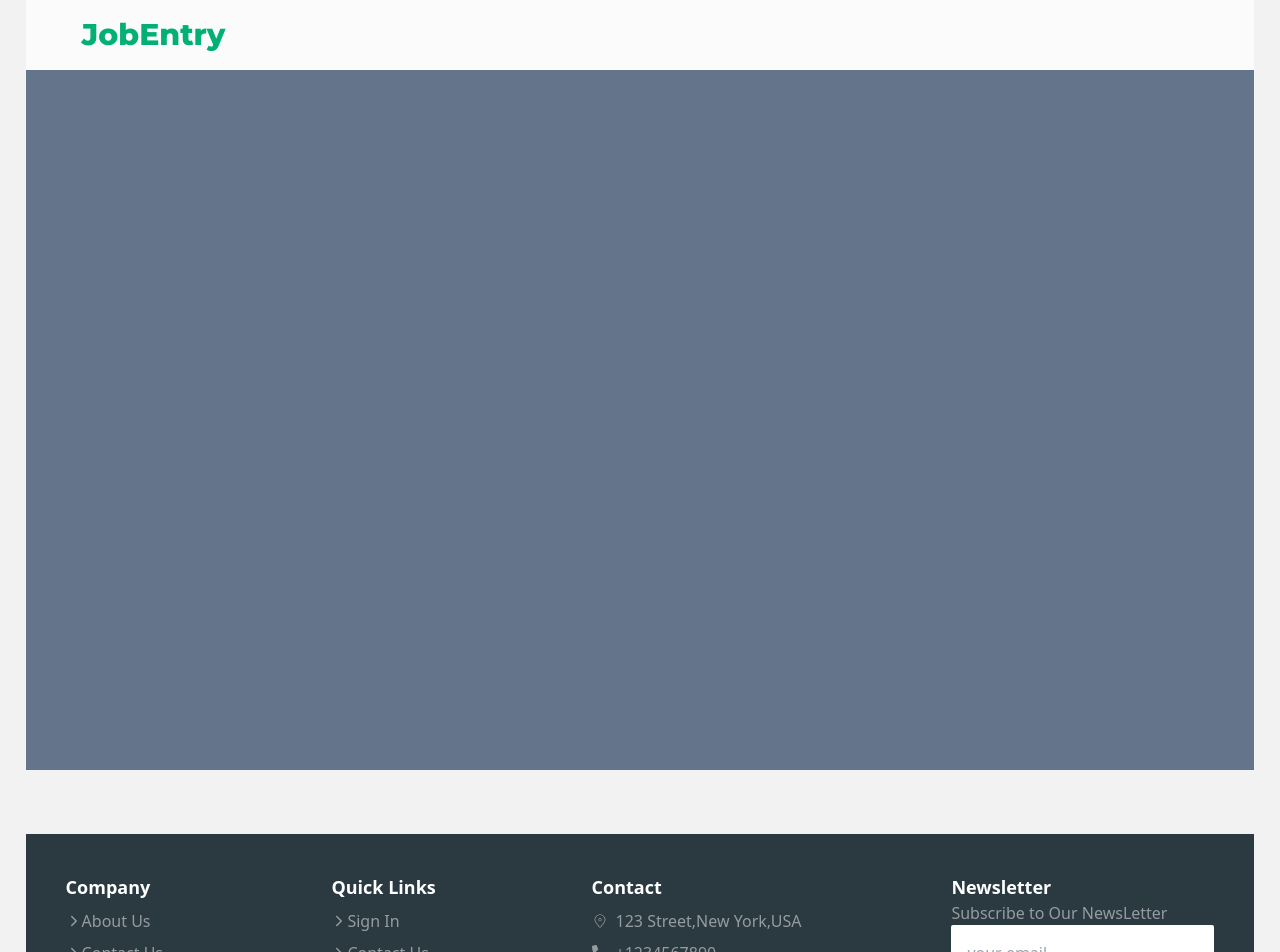
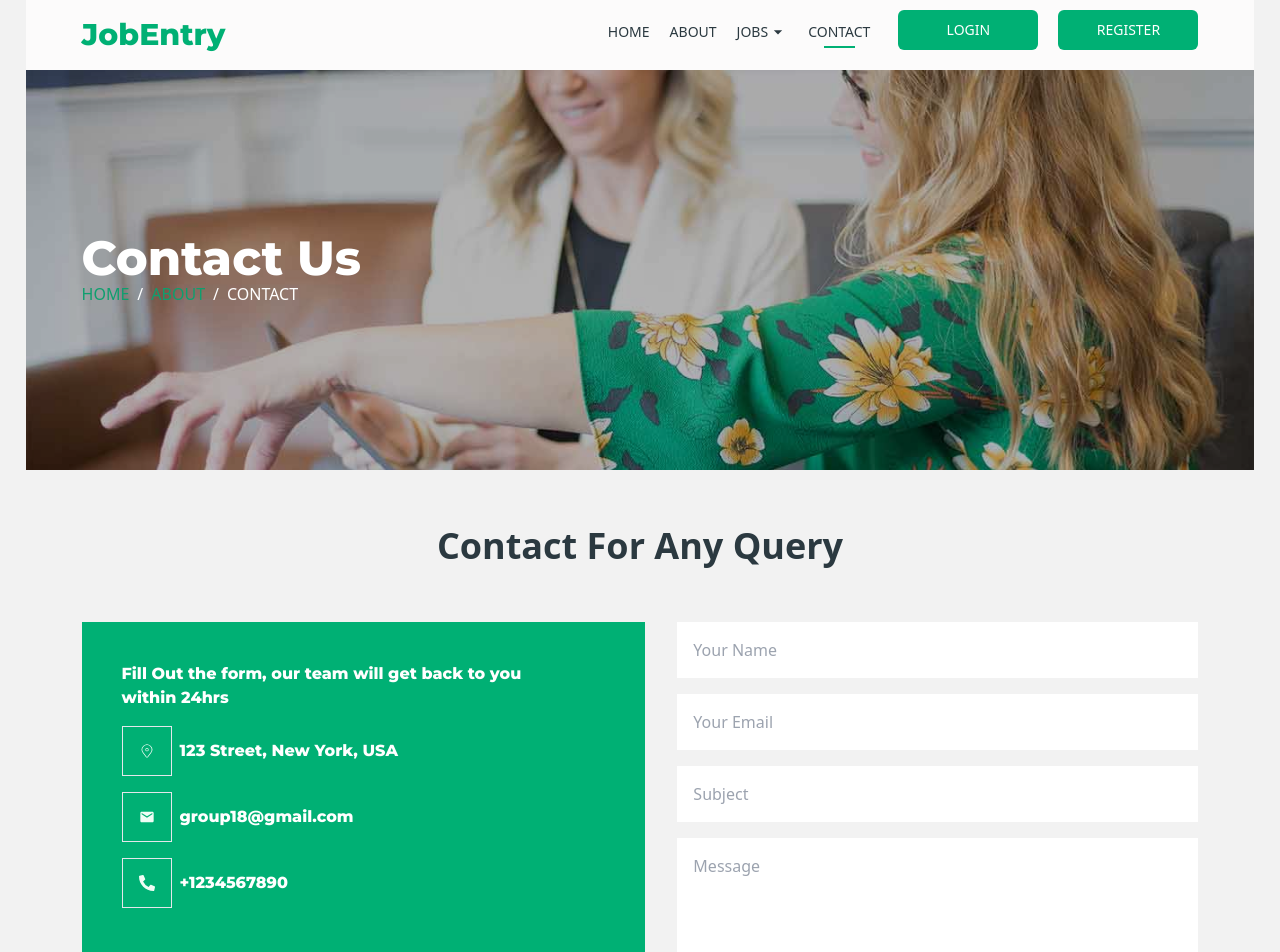
Before and after one commit to Ajibade-I/Group18, a React (Vite) app in the folder frontend/: page /contact in a window 1280 px wide. Shown: the top 952 px of the page. Built offline with nearby package versions, Linux system fonts and the light colour scheme.

Commit message:
about page and contact page completed

```diff
--- a/frontend/src/Components/Category.jsx
+++ b/frontend/src/Components/Category.jsx
@@ -17,7 +17,7 @@ const Category = () => {
 
 
 
-    <div className="flex flex-wrap   items-center justify-center gap-16 md:gap-2 tablet:gap-5 p-6 my-14">
+    <div className="flex flex-wrap   items-center justify-center gap-16 md:gap-2 tablet:gap-5  p-6 my-14">
 
      <Card image={pix1} title = "Marketing" text = "123 vacancy"/>
       <Card image={pix2} title = "Cutomer Service" text = "123 vacancy"/>
--- /dev/null
+++ b/frontend/src/Components/ContactInput.jsx
@@ -0,0 +1,20 @@
+
+
+const ContactInput = () => {
+  return (
+    <div className="w-full">
+           <div className="flex-col flex gap-4 w-full">
+            <input placeholder="Your Name" type="text" className="p-4 outline-none" />
+            <input placeholder="Your Email" type="text" className="p-4 outline-none" />
+            <input placeholder="Subject" type="text" className="p-4 outline-none" />
+
+            <textarea placeholder = "Message"
+            maxLength = {400} className="h-[130px] p-4 outline-none">
+            </textarea>
+            <button className="bg-[#00b074] font-medium p-4 rounded text-white ">Send Message</button>
+          </div>
+    </div>
+  )
+}
+
+export default ContactInput
--- a/frontend/src/Components/Hero.jsx
+++ b/frontend/src/Components/Hero.jsx
@@ -4,7 +4,7 @@ const Hero = () => {
   return (
     <div className="bg-covers  bg-no-repeat bg-cover h-dvh flex px-14  items-center  tablet:justify-center ">
        <div>
-       <h2 className=" font-extrabold  tablet:pt-14 montserrat-regular tablet:text-3xl md:text-3xl md:w-[350px] tablet:w-[220px] text-6xl text-white w-[800px]  ">Find The Best Startup Job That Fit You</h2>
+       <h2 className=" font-extrabold  tablet:pt-14 montserrat-regular tablet:text-3xl  tablet:w-[220px] text-6xl text-white w-[800px]   ">Find The Best Startup Job That Fit You</h2>
        <p className="text-white w-[400px] py-4 tablet:w-full"> Lorem ipsum dolor sit amet, Fusce rutrum nibh nec nulla eleifend,
         sed commodo tortor rutrum. Suspendisse fringilla, felis placerat tincidunt semper</p>
      <div className="my-8 flex gap-5  tablet:text-[10px]   font-medium tablet:my-0 tablet:gap-6">
--- a/frontend/src/Components/SearchCard.jsx
+++ b/frontend/src/Components/SearchCard.jsx
@@ -2,7 +2,7 @@
 
 const SearchCard = () => {
   return (
-    <div className="w-full bg-[#00b074] h-[150px] flex items-center justify-around tablet:flex-wrap md:flex-wrap tablet:h-[300px]">
+    <div className="w-full bg-[#00b074] h-[150px] flex items-center justify-around tablet:flex-wrap  md:flex-wrap tablet:h-[300px]">
 
      <input type="text" placeholder="KeyWord" className="p-3 w-[300px] outline-none tablet:p-2"/>
      <select className="text-[#2b3940]  p-3 w-[300px] tablet:p-2 outline-none">
--- a/frontend/src/Components/TalentCard.jsx
+++ b/frontend/src/Components/TalentCard.jsx
@@ -7,11 +7,11 @@ import { TiTick } from "react-icons/ti";
 
 const TalentCard = () => {
   return (
-    <div className="w-full flex tablet:gap-8 gap-10 tablet:flex-col md:flex-col   ">
+     <div className="w-full flex tablet:gap-8 gap-10 tablet:flex-col md:flex-col  ">
 
         <div className="h-[625px]  tablet:relative bottom-32 w-[700px] tablet:h-[400px] tablet:w-full ">
 
-       <img src={pix2} className=" w-[280px] tablet:w-[130px] tablet:left-0 tablet:ml-32 tablet:mt-48  absolute  left-72  ml-14 mt-10"/>
+     <img src={pix2} className=" w-[280px] tablet:w-[130px] tablet:left-0 tablet:ml-32 tablet:mt-48  absolute  left-72  ml-14 mt-10"/>
 
         <img src={pix1} className="absolute w-[320px] tablet:w-[130px] tablet:h-[160px] ml-10 tablet:left-0 tablet:ml-0  tablet:mt-40"/>
 
@@ -19,7 +19,7 @@ const TalentCard = () => {
         <img src={pix3} className="w-[281px]  tablet:w-[130px]  absolute  mt-80  ml-20 tablet:left-0 tablet:ml-8  "/>
 
 
-       <img src={pix} className="w-full h-[620px] object-contain  "/>
+     <img src={pix} className="w-full h-[620px] object-contain  "/>
 
        </div>
        <div className="py-8 tablet:py-0 text-[#2b3940]">
--- a/frontend/src/Pages/About.jsx
+++ b/frontend/src/Pages/About.jsx
@@ -1,9 +1,25 @@
-
+import { Link } from "react-router-dom"
+import TalentCard from "../Components/TalentCard"
 
 const About = () => {
   return (
-    <div className=" ">
-      About1
+
+    <div>
+      <div className="bg-cover  bg-no-repeat bg-coverabout flex items-center  bg-left px-14 ">
+      <div>
+       <h1 className="font-bold montserrat-regular text-white text-5xl tablet:text-3xl ">About Us </h1>
+
+       <div className="flex gap-2 font-medium">
+       <Link to="/" className="text-[#0e9f6e]">HOME</Link>
+          <span className="text-white">/</span>
+        <Link to="/contact" className="text-[#0e9f6e]"> CONTACT</Link>
+        <span className="text-white">/</span>
+        <span className="text-white">ABOUT</span>
+       </div>
+        </div>
+
+    </div >
+       <div className="mt-20"> <TalentCard/></div>
     </div>
   )
 }
--- a/frontend/src/Pages/Contact.jsx
+++ b/frontend/src/Pages/Contact.jsx
@@ -1,8 +1,51 @@
-
+import { Link } from "react-router-dom"
+import { CiLocationOn } from "react-icons/ci";
+import {  FaPhoneAlt   } from "react-icons/fa";
+import { MdEmail } from "react-icons/md";
+import ContactInput from "../Components/ContactInput";
 
 const Contact = () => {
   return (
-    <div className="text-black  w-full h-[700px] bg-slate-500">
+    <div className="w-full ">
+      <div className="bg-cover bg-no-repeat bg-coverabout bg-left flex px-14  items-center">
+      <div>
+       <h1 className="font-bold montserrat-regular text-white text-5xl tablet:text-3xl">Contact Us </h1>
+
+       <div className="flex gap-2 font-medium">
+       <Link to="/" className="text-[#0e9f6e]">HOME</Link>
+          <span className="text-white">/</span>
+        <Link to="/contact" className="text-[#0e9f6e]"> ABOUT</Link>
+        <span className="text-white">/</span>
+        <span className="text-white">CONTACT</span>
+      </div>
+      </div>
+      </div>
+
+      <div className="flex-col  flex my-14 px-14 tablet:px-0">
+        <h2 className="font-bold text-4xl text-[#2b3940] text-center tablet:text-2xl ">Contact For Any Query</h2>
+
+        <div className="flex gap-8 mt-14 tablet:flex-col ">
+          <div className="flex flex-col  text-white  montserrat-regular gap-4 px-10 py-10 bg-[#00b074] h-[50vh] tablet:h-[80vh] lg:h-[60vh] w-full  ">
+             <p className="w-[400px] tablet:text-[12px] tablet:w-[200px]"> Fill Out the form, our team will get back to you within 24hrs</p>
+              <div className="flex items-center gap-2">
+              <div className="w-[50px] h-[50px] border p-4 text-[#EFFDF5]"><CiLocationOn /></div>
+              <p>123 Street, New York, USA</p>
+             </div>
+
+               <div className="flex items-center gap-2">
+               <div className="w-[50px] h-[50px] border p-4 text-[#EFFDF5]"><MdEmail /></div>
+               <p>group18@gmail.com</p>
+               </div>
+
+                 <div  className="flex items-center gap-2">
+                 <div className="w-[50px] h-[50px] border p-4 text-[#EFFDF5]"><FaPhoneAlt /></div>
+                 <p>+1234567890</p>
+                 </div>
+          </div>
+             <ContactInput/>
+
+        </div>
+      </div>
 
     </div>
   )
--- a/frontend/src/Static/Header.jsx
+++ b/frontend/src/Static/Header.jsx
@@ -19,7 +19,7 @@ const Header = () => {
   return (
     <div className="w-full    h-[70px]  bg-[rgba(252,251,251)] flex justify-between items-center ">
         <h2 className="text-3xl montserrat-regular px-14 tablet:px- text-[#00b074] font-extrabold w-36">JobEntry</h2>
-        <ul className="   tablet:hidden md:hidden hidden text-sm sm:flex gap-5 text-[#2b3940]  font-medium">
+        <ul className="   tablet:hidden   text-sm sm:flex gap-5 text-[#2b3940]  font-medium">
             <NavLink to="/" className=" my-3 flex flex-col items-center gap-1  " >
                 <p>HOME</p>
                  <hr className="hidden w-2/4 h-[1.5px] border-none bg-[#00b074]"/>
--- a/frontend/src/index.css
+++ b/frontend/src/index.css
@@ -25,3 +25,9 @@ a.active hr{
   box-shadow: inset 0 0 0 2000px rgba(0, 0, 0, 0.5);
   height: 100vh;
 }
+
+.bg-coverabout{
+  background-image: url(/bg-header.png);
+  box-shadow: inset 0 0 0 2000px rgba(0, 0, 0, 0.3);
+  height: 50vh;
+}
--- a/frontend/tailwind.config.js
+++ b/frontend/tailwind.config.js
@@ -6,15 +6,16 @@ export default {
     extend: {
       screens :{
         laptopSmall: { max: '1024px' },
-        tablet: { max: '765px' },
+        tablet: { max: '768px' },
         premobile: { max: '650px' },
         premobile1: { max: '550px' },
 
         phone: { max: '375px' },
         radio: { max: '330px' },
         sm: '640px',
-        md: '768px',
+
         lg: '1024px',
+        xlg:"1440px",
         xl: '1280px',
         '2xl': '1536px'
       }
```
Also changed, not shown: frontend/public/bg-header1.png (deleted).
